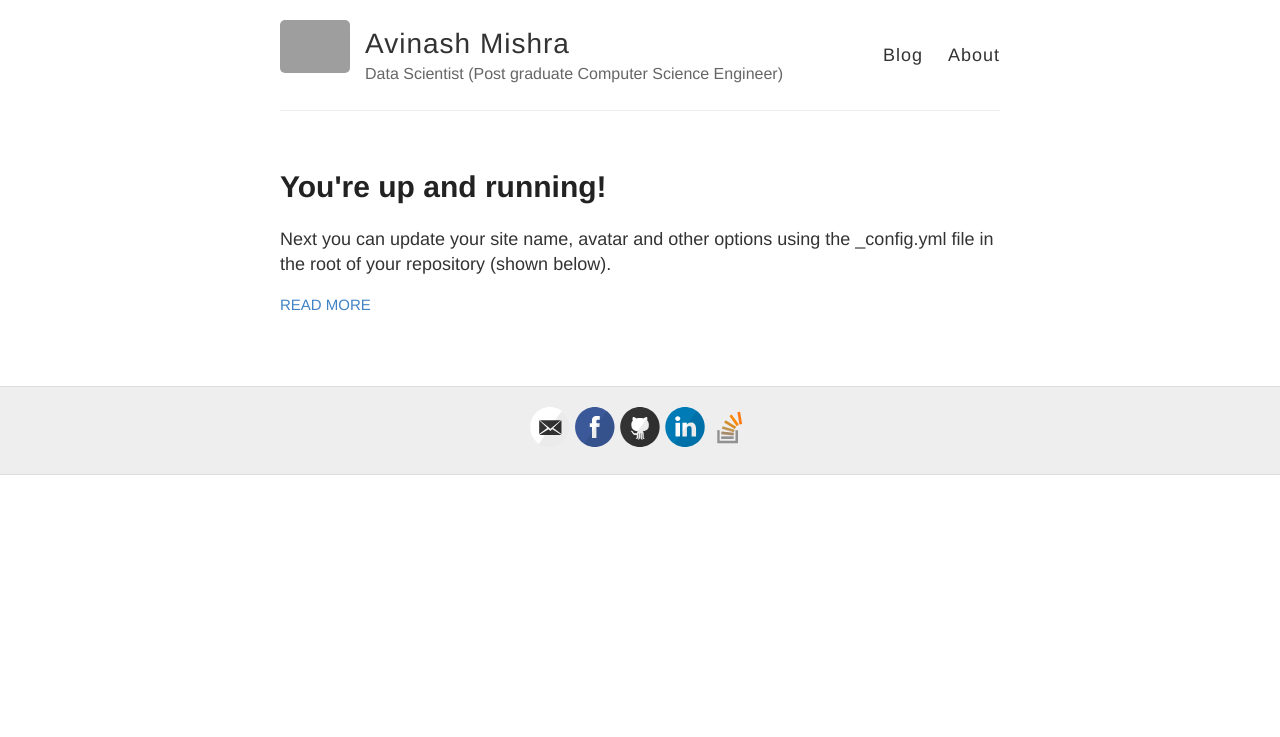
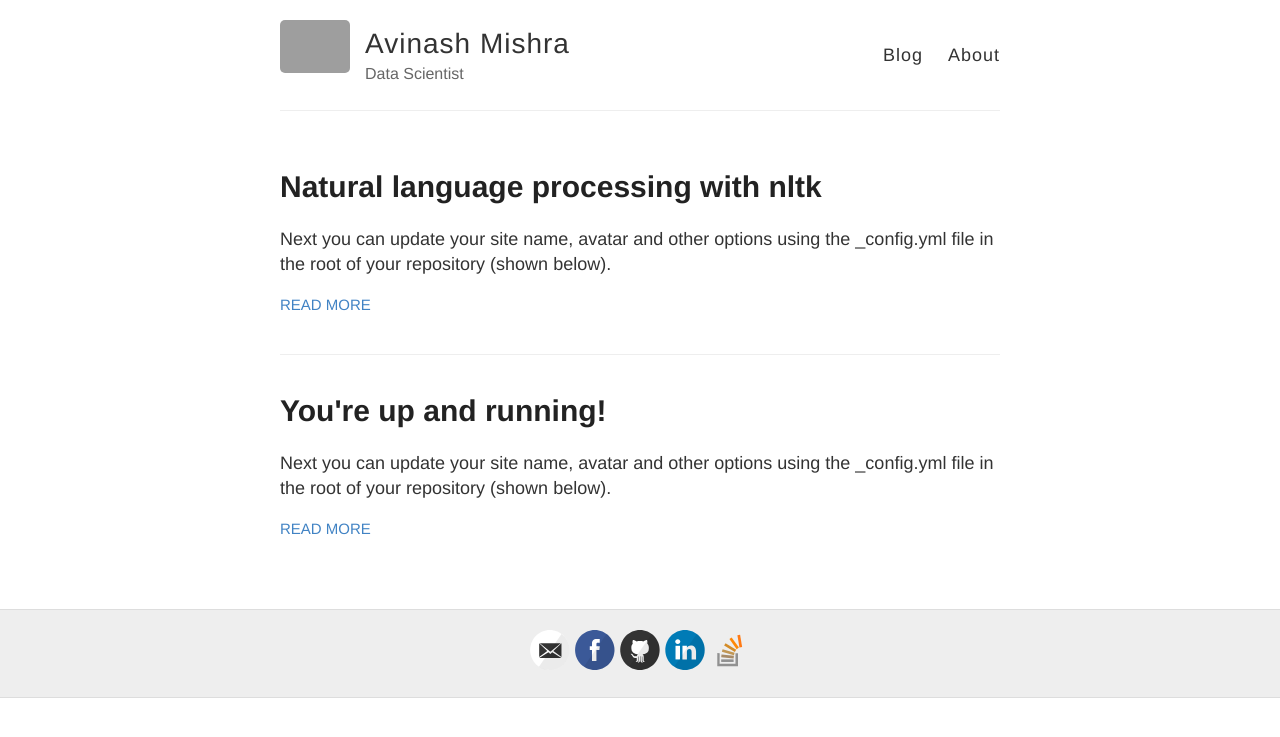
Before and after one commit to avinash-mishra/old-portfolio, a Jekyll site: the page built from index.html, in a window 1280 px wide. Shown: the top 737 px of the page. Built offline with Jekyll 4.4.1, drawn with Linux system fonts in a browser that asks for light colours; grey boxes are pictures that could not be loaded.

Commit message:
added post

```diff
--- a/_config.yml
+++ b/_config.yml
@@ -6,7 +6,7 @@
 name: Avinash Mishra
 
 # Short bio or description (displayed in the header)
-description: Data Scientist (Post graduate Computer Science Engineer)
+description: Data Scientist
 
 # URL of your avatar or profile pic (you could use your GitHub profile pic)
 avatar: https://media-exp2.licdn.com/mpr/mpr/shrinknp_400_400/AAIA_wDGAAAAAQAAAAAAAArNAAAAJGVkZjUyNWY1LTkxNDMtNDMxZi1iMTEwLTBjY2U0YzU1MWJhZg.jpg
--- /dev/null
+++ b/_posts/2017-1-27-nlp-with-nltk.md
@@ -0,0 +1,10 @@
+---
+layout: post
+title: Natural language processing with nltk
+---
+
+Next you can update your site name, avatar and other options using the _config.yml file in the root of your repository (shown below).
+
+![_config.yml]({{ site.baseurl }}/images/config.png)
+
+The easiest way to make your first post is to edit this one. Go into /_posts/ and update the Hello World markdown file. For more instructions head over to the [Jekyll Now repository](https://github.com/barryclark/jekyll-now) on GitHub.
```
Also changed, not shown: about.md (+4 -1 lines), 8 other files.
